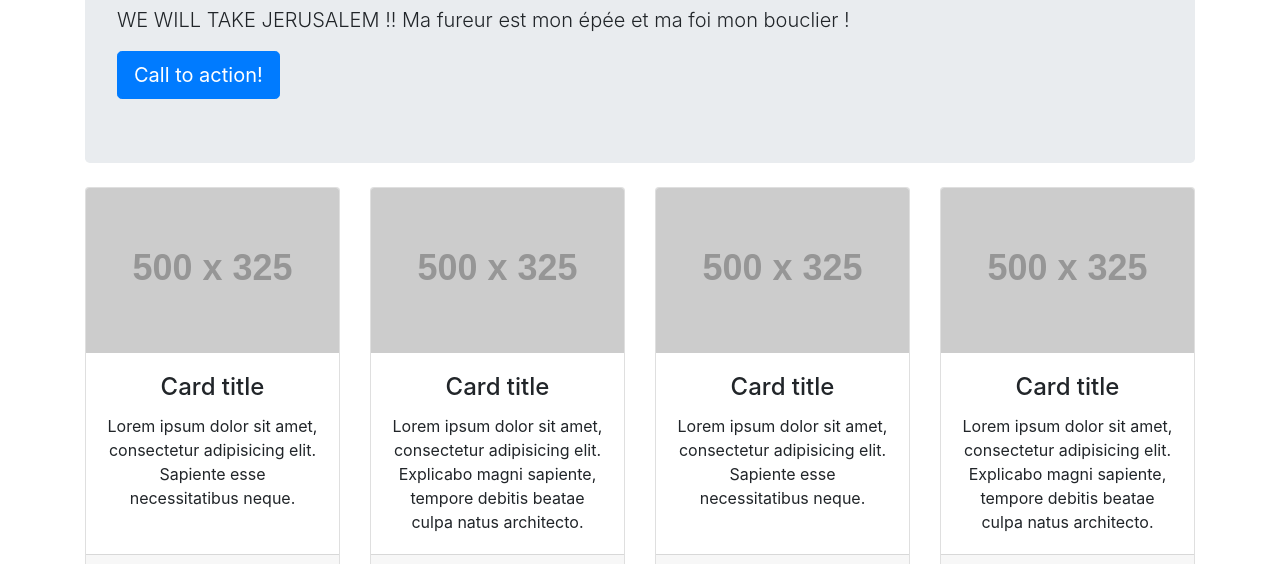
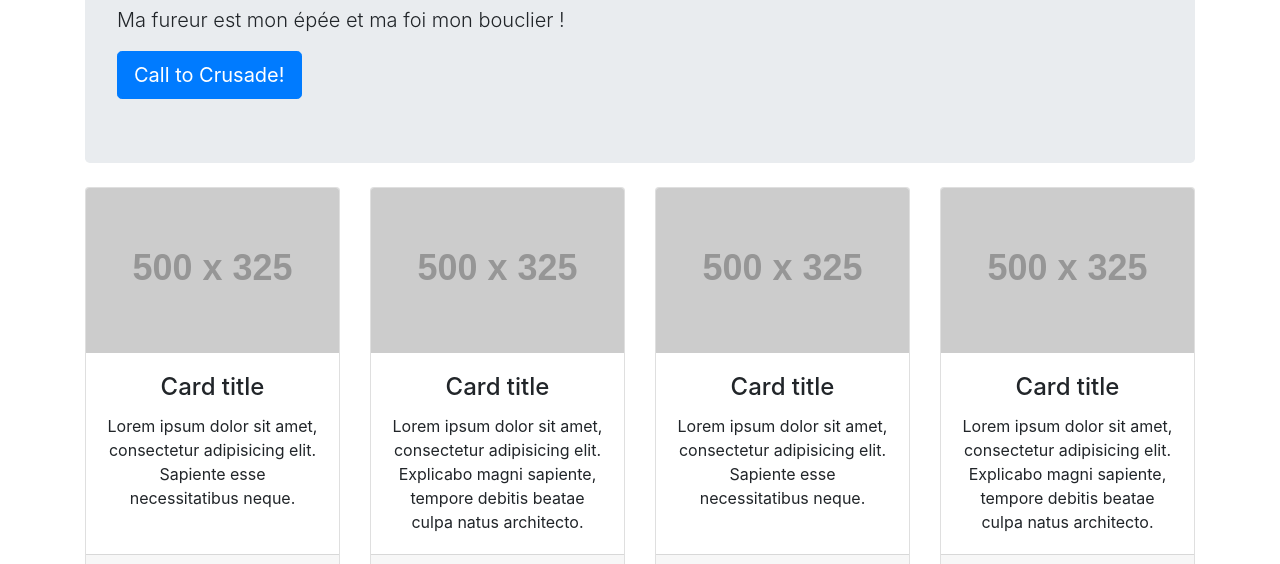
Before and after one commit to bodet/test-prod, a website: page index.html in a window 1280 px wide. Shown: the part 233-797 px from the top of the page. Drawn offline with Linux system fonts and the light colour scheme; placeholder pictures from the web are drawn by us.

Commit message:
Update index.html

```diff
--- a/index.html
+++ b/index.html
@@ -54,8 +54,8 @@
     <!-- Jumbotron Header -->
     <header class="jumbotron my-4">
       <h1 class="display-3">DEUS LO VULT !</h1>
-      <p class="lead">WE WILL TAKE JERUSALEM !! Ma fureur est mon épée et ma foi mon bouclier !</p>
-      <a href="#" class="btn btn-primary btn-lg">Call to action!</a>
+      <p class="lead">Ma fureur est mon épée et ma foi mon bouclier !</p>
+      <a href="#" class="btn btn-primary btn-lg">Call to Crusade!</a>
     </header>
 
     <!-- Page Features -->
```
